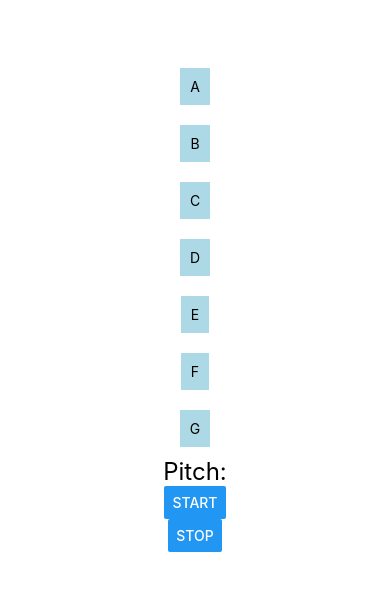
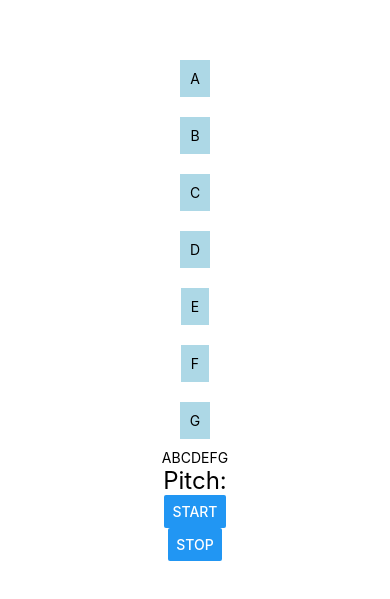
Before and after one commit to luckeysherpa07/pitchDetection, a React Native app: screen / in a window 390 px wide. Shown: the part 117-716 px from the top of the page. Built offline with nearby package versions, Linux system fonts and the light colour scheme.

Commit message:
removed first letter

```diff
--- a/App.tsx
+++ b/App.tsx
@@ -4,6 +4,7 @@ import {PitchDetector} from 'react-native-pitch-detector';
 
 const App = () => {
   const [pitch, setPitch] = useState('');
+  const [songNotes, setSongNotes] = useState('ABCDEFG');
 
   const subscription = PitchDetector;
 
@@ -11,8 +12,15 @@ const App = () => {
     // To start recording
     await subscription.start();
 
-    PitchDetector.addListener(({tone}) => {
+    PitchDetector.addListener(({tone}: any) => {
       setPitch(tone);
+      var firstLetter = songNotes.substring(0, 1);
+      console.log('THIS IS FIRST LETTER', firstLetter);
+      if (tone == firstLetter) {
+        var remainingNotes = songNotes.substring(1);
+        console.log('Remaining Notes', remainingNotes);
+        setSongNotes(remainingNotes);
+      }
     });
   };
 
@@ -20,29 +28,38 @@ const App = () => {
     subscription.stop();
   };
 
+  // eslint-disable-next-line react/no-unstable-nested-components
+  const Note = ({note}: any) => {
+    return (
+      <View
+        style={[
+          styles.noteContainer,
+          { backgroundColor: pitch == note ? 'red' : '#ADD8E6' },
+        ]}>
+        <Text>{note}</Text>
+      </View>
+    );
+  };
+
+  // eslint-disable-next-line react/no-unstable-nested-components
+  const SongNotes = () => {
+    return (
+      <View>
+        <Text>{songNotes}</Text>
+      </View>
+    );
+  };
+
   return (
     <View style={styles.container}>
-      <View style={styles.noteContainer}>
-        <Text>A</Text>
-      </View>
-      <View style={styles.noteContainer}>
-        <Text>B</Text>
-      </View>
-      <View style={styles.noteContainer}>
-        <Text>C</Text>
-      </View>
-      <View style={styles.noteContainer}>
-        <Text>D</Text>
-      </View>
-      <View style={styles.noteContainer}>
-        <Text>E</Text>
-      </View>
-      <View style={styles.noteContainer}>
-        <Text>F</Text>
-      </View>
-      <View style={styles.noteContainer}>
-        <Text>G</Text>
-      </View>
+      <Note note="A" />
+      <Note note="B" />
+      <Note note="C" />
+      <Note note="D" />
+      <Note note="E" />
+      <Note note="F" />
+      <Note note="G" />
+      <SongNotes />
       <Text style={styles.pitchText}>Pitch:</Text>
       <Text style={styles.pitchText}>{pitch}</Text>
       <Button onPress={() => onPressStartButton()} title="Start" />
```
